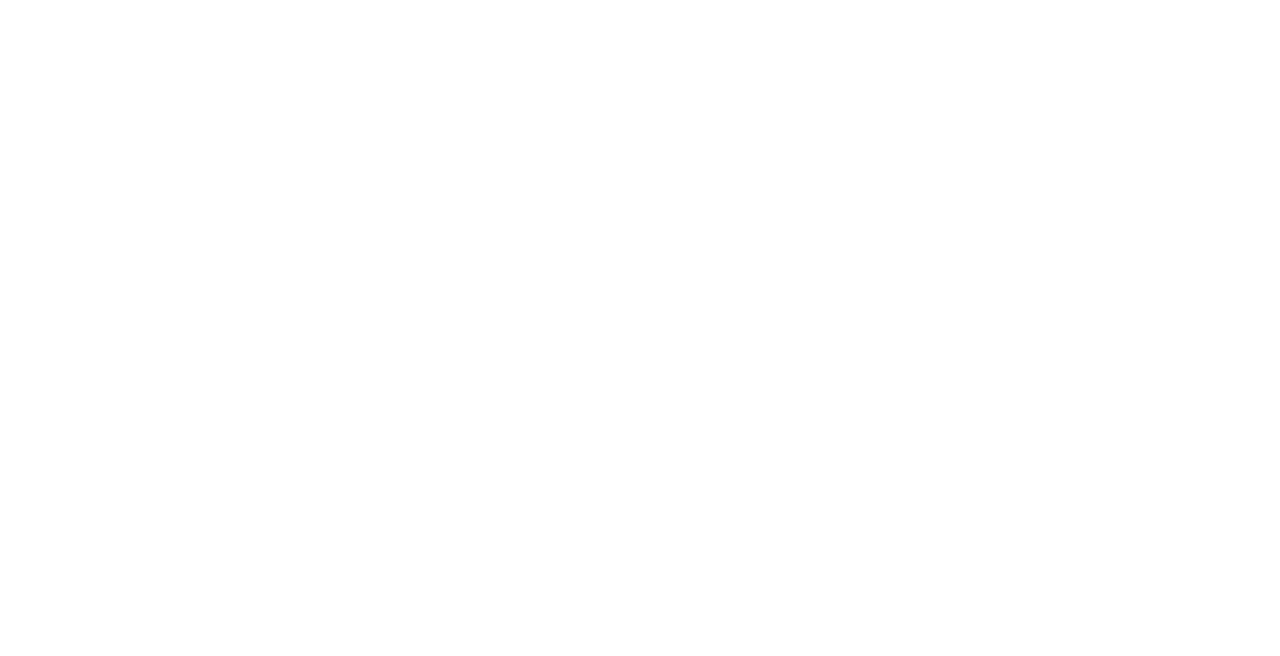
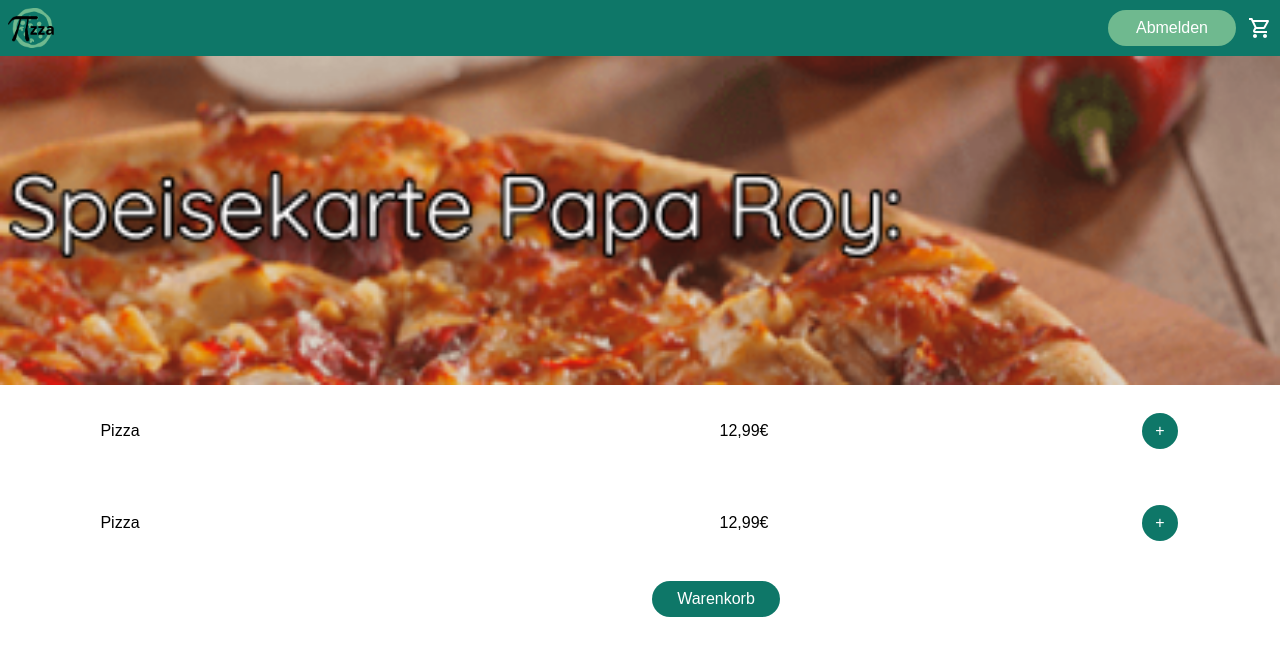
Before and after one commit to GithubOrgProjectPiza/frontend, a React (Create React App) app: page / in a window 1280 px wide. Shown: the top 656 px of the page. Built offline with nearby package versions, Linux system fonts and the light colour scheme.

Commit message:
Liste fertig Anmeldung weiter
Liste fertig Anmeldung weiter

```diff
--- a/src/App.js
+++ b/src/App.js
@@ -1,22 +1,23 @@
-
 import logo from "./logo.svg";
 import ButtonPrimary from "./Components/buttonPrimary";
 import ButtonSecondary from "./Components/buttonSecondary";
-import './App.css';
-import p_logo_dark from './pizza_logo_dark.png'
-import p_logo_light from './pizza_logo_light.png'
+import "./App.css";
+import p_logo_dark from "./pizza_logo_dark.png";
+import p_logo_light from "./pizza_logo_light.png";
 import Header1 from "./Components/header_1";
 import test from "./Components/test";
 import Card from "./Components/card";
-import img_paparoy from './paparoy.jpg';
-import img_alaturca from './alaturca.jpg';
+import img_paparoy from "./paparoy.jpg";
+import img_alaturca from "./alaturca.jpg";
 import Eingabefeld from "./Components/eingabefeld";
 import "../node_modules/font-awesome/css/font-awesome.min.css";
 import Liste from "./Components/liste";
+import Listenansicht from "./Pages/listenansicht";
 
 function App() {
   return (
     <div className="App">
+      <Listenansicht></Listenansicht>
     </div>
   );
 }
--- /dev/null
+++ b/src/Components/buttonRound.jsx
@@ -0,0 +1,11 @@
+import React from "react";
+
+function ButtonRound(props) {
+  return (
+    <button class="bg-primary hover:bg-primaryHover rounded-full h-9 w-9 text-white m-3">
+      {" "}
+      {props.name || "Button"}{" "}
+    </button>
+  );
+}
+export default ButtonRound;
--- a/src/Components/liste.jsx
+++ b/src/Components/liste.jsx
@@ -1,15 +1,21 @@
 import React, { useState } from "react";
+import ButtonRound from "./buttonRound";
 
 function Liste(props) {
   var gericht = props.gericht;
   var price = props.price;
 
   return (
-    <div class={props.isColor ? "grid grid-cols-5 gap-0 bg-slate-200 p-4" : "grid grid-cols-4 gap-0 bg-white p-4"}>
-      <div class="col-start-1 col-end-1">{gericht}</div>
-      <div class="place-content-end col-start-4 col-end-4">{price}</div>
-      <div class="col-start-5 col-end-5 place-content-end">
-        <button>enter</button>
+    <div
+      class={
+        props.isColor
+          ? "grid grid-cols-6 gap-0 bg-slate-200 p-4 items-center"
+          : "grid grid-cols-6 gap-0 bg-white p-4 items-center"
+      }>
+      <div class="col-start-1 col-end-1 ">{gericht}</div>
+      <div class="place-content-end col-start-4 col-end-4 ">{price}</div>
+      <div class="col-start-6 col-end-6 place-content-end ">
+        <ButtonRound name="+"></ButtonRound>
       </div>
     </div>
   );
--- /dev/null
+++ b/src/Pages/anmeldepage.jsx
@@ -0,0 +1,10 @@
+import React, { useState } from "react";
+import bild from "../paparoy_liste.png";
+
+function Anmeldepage(props) {
+  return (
+    <div class="sm:  grid grid-cols-1 items-center">
+      <img class="w-50 h-50 col-start-1 col-end-1" src={props.bild || bild} alt="Logo"></img>
+    </div>
+  );
+}
--- /dev/null
+++ b/src/Pages/listenansicht.jsx
@@ -0,0 +1,36 @@
+import React, { useState } from "react";
+import ButtonPrimary from "../Components/buttonPrimary";
+import Header1 from "../Components/header_1";
+import Liste from "../Components/liste";
+import bild from "../paparoy_liste.png";
+
+function Listenansicht(props) {
+  var color_liste = true;
+  var number = 2;
+  var run = 0;
+  let listen = [];
+
+  //Daten von Backend erforderlich + Bild vom jeweiligen Restaurant erforderlich
+  for (let index = 0; index < number; index++) {
+    listen.push(<Liste gericht="Pizza" price="12,99€" isColor={color_liste}></Liste>);
+    if (color_liste == true) {
+      color_liste = false;
+    } else {
+      color_liste = true;
+    }
+  }
+  return (
+    <div>
+      <Header1></Header1>
+
+      <img class="sm: w-full md: w-full md: h-15" src={props.bild || bild} alt="Papa Roy"></img>
+      {listen}
+      <div class="sm: grid grid-cols-2 items-center">
+        <div class="col-start-1 col-end-1"></div>
+        <ButtonPrimary name="Warenkorb" class="col-start-2 col-end-2 place-content-end"></ButtonPrimary>
+      </div>
+    </div>
+  );
+}
+
+export default Listenansicht;
```
Also changed, not shown: src/paparoy_liste.png (added).
